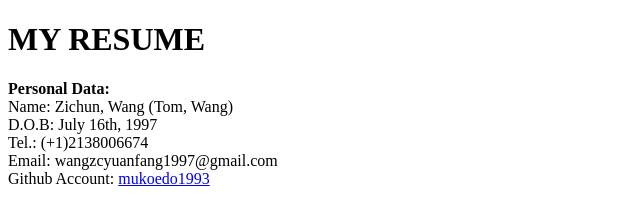
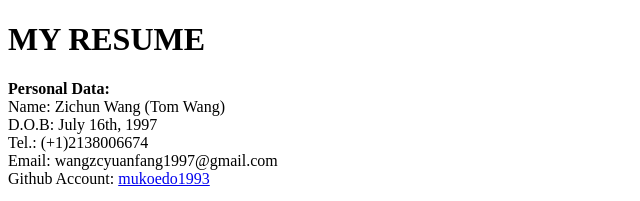
Before and after one commit to mukoedo1993/my_resume, a website: page app/index.html in a window 1280 px wide. Shown: the top 201 px of the page, 0-640 px from the left. Drawn offline with Linux system fonts and the light colour scheme.

```diff
--- a/app/index.html
+++ b/app/index.html
@@ -18,7 +18,7 @@
 
      <p class="contact">
        <strong>Personal Data:</strong><br>
-       Name: Zichun, Wang (Tom, Wang)<br>
+       Name: Zichun Wang (Tom Wang)<br>
        D.O.B: July 16th, 1997<br>
        Tel.: (+1)2138006674<br>
        Email: wangzcyuanfang1997@gmail.com<br>
```
